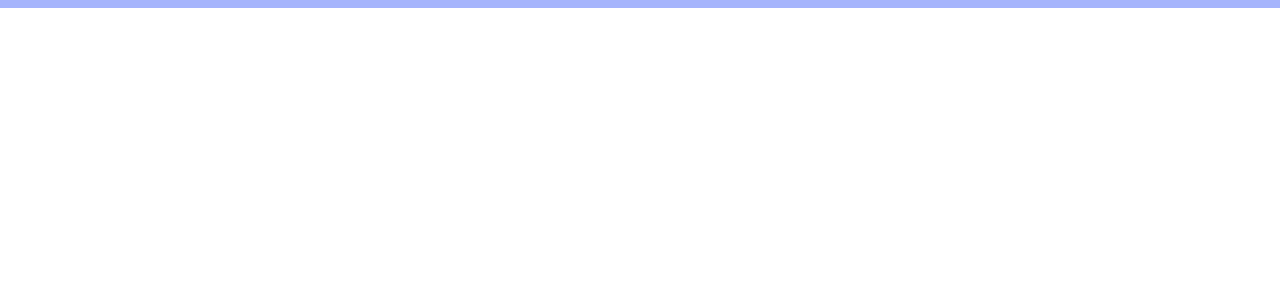
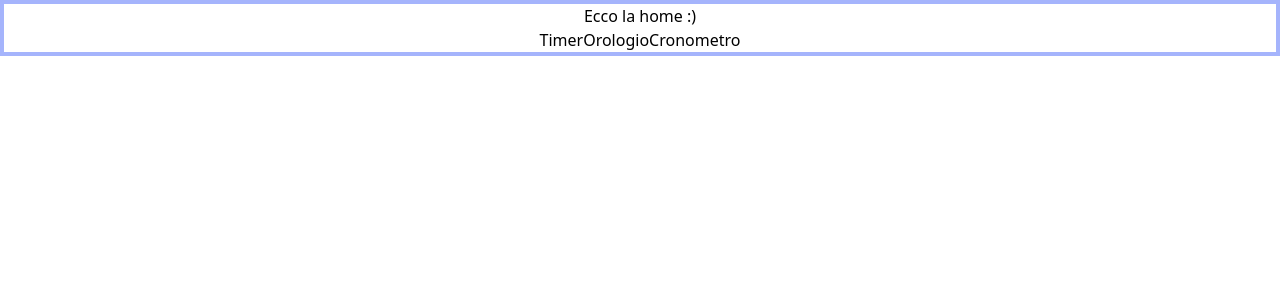
Before and after one commit to AgneseSpinella/Timer-app, a React (Create React App) app: page / in a window 1280 px wide. Before the commit this address had no page. Shown: the top 300 px of the page. Built offline with nearby package versions, Linux system fonts and the light colour scheme.

Commit message:
pages added

```diff
--- a/src/App.js
+++ b/src/App.js
@@ -3,10 +3,11 @@ import { Routes, Route } from "react-router-dom";
 import { lazy, Suspense } from 'react';
 
 import Loading from './components/Loading';
-import Timer from './components/Timer';
-import Clock from './components/Clock';
 
+const Home = lazy(() => import("./pages/Home"));
 const Chrono = lazy(() => import("./pages/Chrono"));
+const Timer = lazy(() => import("./pages/Timer"));
+const Clock = lazy(() => import("./pages/Clock"));
 
 function App() {
   return (
@@ -16,7 +17,17 @@ function App() {
         <Routes>
 
             <Route
-              path='/chrono'
+              path='/'
+              element=
+              {<Suspense fallback={<Loading />}>
+                <div>
+                  <Home />
+                </div>
+              </Suspense>}>
+            </Route>
+
+            <Route
+              path='/Chrono'
               element=
               {<Suspense fallback={<Loading />}>
                 <div>
@@ -24,6 +35,30 @@ function App() {
                 </div>
               </Suspense>}>
             </Route>
+
+            <Route
+              path='/timer'
+              element=
+              {<Suspense fallback={<Loading />}>
+                <div>
+                  <Timer />
+                </div>
+              </Suspense>}>
+            </Route>
+
+            <Route
+              path='/clock'
+              element=
+              {<Suspense fallback={<Loading />}>
+                <div>
+                  <Clock />
+                </div>
+              </Suspense>}>
+            </Route>
+
+
+
+
           </Routes>
         </div>
 
--- a/src/pages/Chrono/index.jsx
+++ b/src/pages/Chrono/index.jsx
@@ -1,6 +1,6 @@
 const Chrono = ( ) => {
     return(
-        <h2>Chronometer</h2>
+        <h2>Cronometro</h2>
     )
 }
 
--- /dev/null
+++ b/src/pages/Home/index.jsx
@@ -0,0 +1,14 @@
+import { Link } from "react-router-dom"
+
+const Home = ( ) => {
+    return(
+        <div>
+            <h2>Ecco la home :)</h2>
+                <Link to="/timer">Timer</Link>
+                <Link to="/clock">Orologio</Link>
+                <Link to="/chrono">Cronometro</Link>
+        </div>
+    )
+}
+
+export default Home
```
Also changed, not shown: src/pages/Clock/index.jsx (renamed from src/components/Clock/index.jsx), src/pages/Timer/index.jsx (renamed from src/components/Timer/index.jsx).
